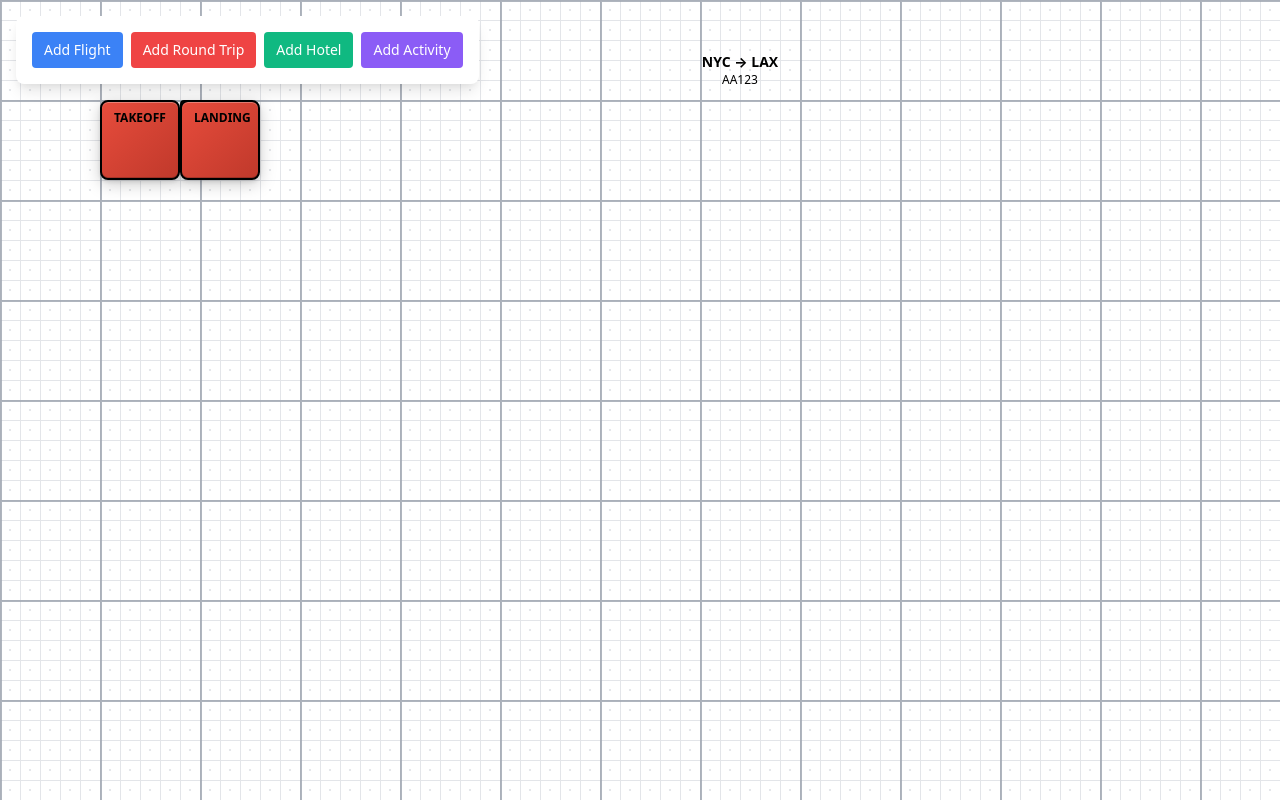
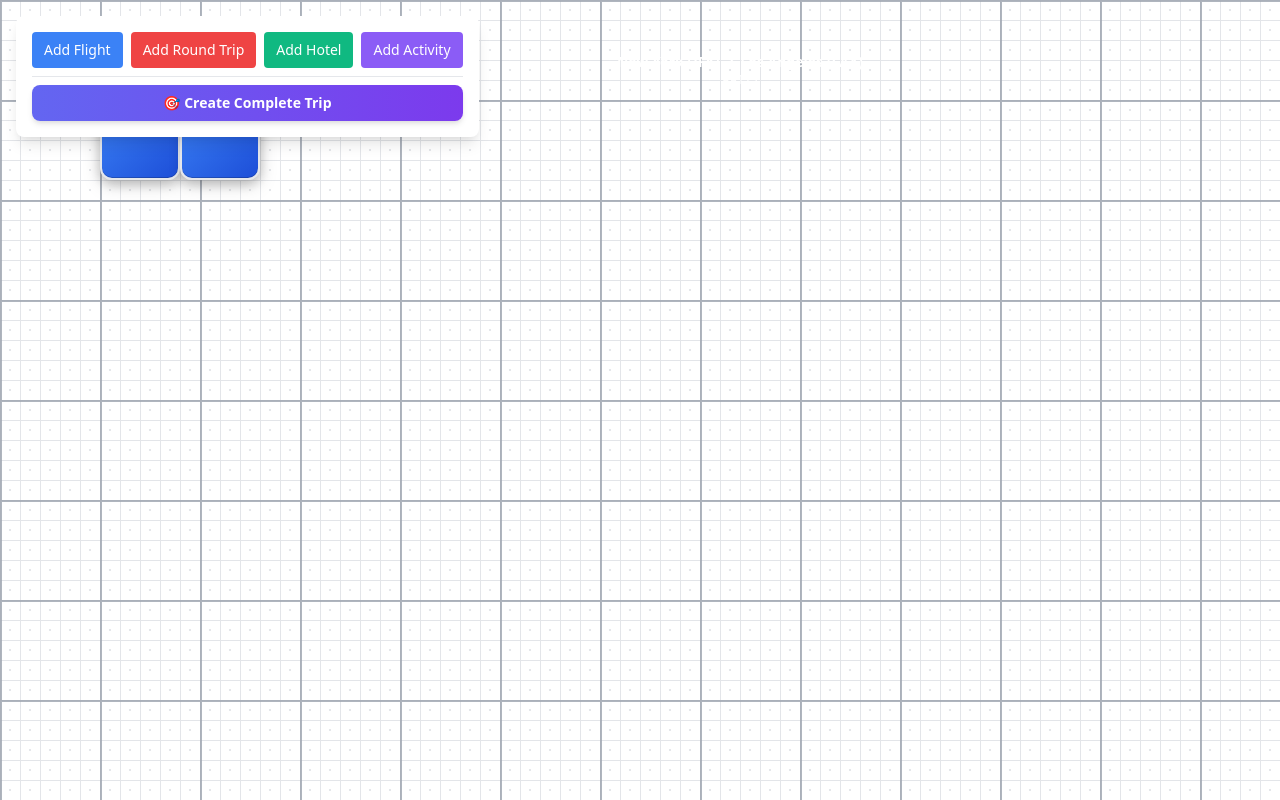
Before and after one commit to luciusscala/canvastest, a React (Vite) app: page / in a window 1280 px wide. Both pictures are taken after a click on the button "Add Flight". Built offline with nearby package versions, Linux system fonts and the light colour scheme.

Commit message:
added proper connection logic for bigger flights

```diff
--- a/src/components/Canvas.tsx
+++ b/src/components/Canvas.tsx
@@ -88,7 +88,7 @@ function CanvasContent({ children }: CanvasProps) {
   return (
     <div
       ref={canvasRef}
-      className="w-full h-screen overflow-hidden bg-white cursor-grab active:cursor-grabbing"
+      className="w-full h-screen overflow-hidden bg-gradient-to-br from-slate-50 to-slate-100 cursor-grab active:cursor-grabbing"
       onMouseDown={handleMouseDown}
       onMouseMove={handleMouseMove}
       onMouseUp={handleMouseUp}
--- a/src/components/TimelineBlock.tsx
+++ b/src/components/TimelineBlock.tsx
@@ -1,5 +1,21 @@
 import React from 'react';
 import type { TravelBlock } from '../types/index';
+
+// Helper function to format dates
+const formatDate = (date: Date) => {
+  return date.toLocaleDateString('en-US', {
+    month: 'short',
+    day: 'numeric',
+    hour: '2-digit',
+    minute: '2-digit'
+  });
+};
+
+const formatDateRange = (startDate: Date, endDate: Date) => {
+  const start = startDate.toLocaleDateString('en-US', { month: 'short', day: 'numeric' });
+  const end = endDate.toLocaleDateString('en-US', { month: 'short', day: 'numeric' });
+  return `${start} - ${end}`;
+};
 
 interface TimelineBlockProps {
   block: TravelBlock;
@@ -23,21 +39,31 @@ export function TimelineBlock({
 
   const getBlockColor = () => {
     switch (block.type) {
-      case 'flight': return '#E74C3C'; // Red-brown like in the image
-      case 'roundtrip-flight': return '#E74C3C'; // Red-brown for round-trip
-      case 'hotel': return '#2ECC71'; // Light green like in the image
-      case 'activity': return '#3498DB'; // Blue like in the image
-      default: return '#95A5A6';
+      case 'flight': return '#3B82F6'; // Professional blue
+      case 'roundtrip-flight': return '#DC2626'; // Professional red
+      case 'hotel': return '#059669'; // Professional green
+      case 'activity': return '#7C3AED'; // Professional purple
+      default: return '#6B7280';
     }
   };
 
   const getBlockAccent = () => {
     switch (block.type) {
-      case 'flight': return '#C0392B'; // Darker red
-      case 'roundtrip-flight': return '#C0392B'; // Darker red for round-trip
-      case 'hotel': return '#27AE60'; // Darker green
-      case 'activity': return '#2980B9'; // Darker blue
-      default: return '#7F8C8D';
+      case 'flight': return '#1D4ED8'; // Darker blue
+      case 'roundtrip-flight': return '#B91C1C'; // Darker red
+      case 'hotel': return '#047857'; // Darker green
+      case 'activity': return '#5B21B6'; // Darker purple
+      default: return '#4B5563';
+    }
+  };
+
+  const getBlockIcon = () => {
+    switch (block.type) {
+      case 'flight': return '✈️';
+      case 'roundtrip-flight': return '🔄';
+      case 'hotel': return '🏨';
+      case 'activity': return '🎯';
+      default: return '📅';
     }
   };
 
@@ -46,7 +72,7 @@ export function TimelineBlock({
     return (
       <div
         className={`
-          relative cursor-move select-none
+          relative cursor-move select-none group
           ${isDragging ? 'opacity-80 scale-105 z-50' : ''}
           transition-all duration-200 ease-out
         `}
@@ -55,6 +81,11 @@ export function TimelineBlock({
           top: block.y,
         }}
       >
+        {/* Date indicator above the block */}
+        <div className="absolute -top-8 left-0 text-xs text-gray-600 font-medium whitespace-nowrap">
+          {formatDate(block.startTime)} - {formatDate(block.endTime)}
+        </div>
+
         <div
           className="relative text-white font-medium"
           style={{
@@ -63,17 +94,22 @@ export function TimelineBlock({
           }}
         >
           <div
-            className="relative px-3 py-2 rounded-lg border-2 border-black"
+            className="relative px-3 py-2 rounded-xl border-2 border-white/20 group-hover:border-white/40 transition-all duration-200"
             style={{
               backgroundColor: getBlockColor(),
               background: `linear-gradient(135deg, ${getBlockColor()} 0%, ${getBlockAccent()} 100%)`,
               boxShadow: `
-                inset 0 1px 0 rgba(255,255,255,0.3),
+                inset 0 1px 0 rgba(255,255,255,0.4),
                 inset 0 -1px 0 rgba(0,0,0,0.2),
-                0 2px 4px rgba(0,0,0,0.1)
+                0 4px 12px rgba(0,0,0,0.15)
               `,
             }}
           >
+            {/* Icon */}
+            <div className="absolute -top-1 -right-1 text-lg">
+              {getBlockIcon()}
+            </div>
+
             <div className="relative z-10">
               {children}
             </div>
@@ -87,7 +123,7 @@ export function TimelineBlock({
   return (
     <div
       className={`
-        relative cursor-move select-none
+        relative cursor-move select-none group
         ${isDragging ? 'opacity-80 scale-105 z-50' : ''}
         transition-all duration-200 ease-out
       `}
@@ -96,6 +132,11 @@ export function TimelineBlock({
         top: block.y,
       }}
     >
+      {/* Date range indicator above the timeline */}
+      <div className="absolute -top-8 left-0 text-xs text-gray-600 font-medium whitespace-nowrap">
+        {formatDateRange(block.startTime, block.endTime)}
+      </div>
+
       {/* Content above the timeline */}
       <div className="absolute -top-12 left-0 w-full text-center">
         {children}
@@ -110,21 +151,26 @@ export function TimelineBlock({
       >
         {/* Start Event Block (Check-in, Departure) - Thick block */}
         <div
-          className="absolute left-0 top-0 px-3 py-2 rounded-lg border-2 border-black"
+          className="absolute left-0 top-0 px-3 py-2 rounded-xl border-2 border-white/20 group-hover:border-white/40 transition-all duration-200"
           style={{
             width: `${EVENT_BLOCK_WIDTH}px`,
             height: `${EVENT_BLOCK_WIDTH}px`,
             backgroundColor: getBlockColor(),
             background: `linear-gradient(135deg, ${getBlockColor()} 0%, ${getBlockAccent()} 100%)`,
             boxShadow: `
-              inset 0 1px 0 rgba(255,255,255,0.3),
+              inset 0 1px 0 rgba(255,255,255,0.4),
               inset 0 -1px 0 rgba(0,0,0,0.2),
-              0 2px 4px rgba(0,0,0,0.1)
+              0 4px 12px rgba(0,0,0,0.15)
             `,
             zIndex: 2,
           }}
         >
-          <div className="text-xs font-bold text-black">
+          {/* Icon */}
+          <div className="absolute -top-1 -right-1 text-lg">
+            {getBlockIcon()}
+          </div>
+
+          <div className="text-xs font-bold text-white">
             {block.type === 'roundtrip-flight' ? 'DEPARTURE' :
              block.type === 'flight' ? 'TAKEOFF' : 'CHECK-IN'}
           </div>
@@ -132,7 +178,7 @@ export function TimelineBlock({
 
         {/* Thin horizontal connecting line - flush with top of rectangles */}
         <div
-          className="absolute border-2 border-black rounded"
+          className="absolute border-2 border-white/20 group-hover:border-white/40 rounded transition-all duration-200"
           style={{
             left: `${EVENT_BLOCK_WIDTH}px`,
             top: '0px', // Flush with the top of the thick rectangles
@@ -142,12 +188,13 @@ export function TimelineBlock({
             background: `linear-gradient(90deg, ${getBlockColor()} 0%, ${getBlockAccent()} 100%)`,
             zIndex: 1,
             minWidth: '20px', // Ensure minimum width for visibility
+            boxShadow: 'inset 0 1px 0 rgba(255,255,255,0.2)',
           }}
         />
 
         {/* End Event Block (Check-out, Return) - Thick block */}
         <div
-          className="absolute top-0 px-3 py-2 rounded-lg border-2 border-black"
+          className="absolute top-0 px-3 py-2 rounded-xl border-2 border-white/20 group-hover:border-white/40 transition-all duration-200"
           style={{
             left: `${totalWidth - EVENT_BLOCK_WIDTH}px`,
             width: `${EVENT_BLOCK_WIDTH}px`,
@@ -155,14 +202,19 @@ export function TimelineBlock({
             backgroundColor: getBlockColor(),
             background: `linear-gradient(135deg, ${getBlockColor()} 0%, ${getBlockAccent()} 100%)`,
             boxShadow: `
-              inset 0 1px 0 rgba(255,255,255,0.3),
+              inset 0 1px 0 rgba(255,255,255,0.4),
               inset 0 -1px 0 rgba(0,0,0,0.2),
-              0 2px 4px rgba(0,0,0,0.1)
+              0 4px 12px rgba(0,0,0,0.15)
             `,
             zIndex: 2,
           }}
         >
-          <div className="text-xs font-bold text-black">
+          {/* Icon */}
+          <div className="absolute -top-1 -right-1 text-lg">
+            {getBlockIcon()}
+          </div>
+
+          <div className="text-xs font-bold text-white">
             {block.type === 'roundtrip-flight' ? 'RETURN' :
              block.type === 'flight' ? 'LANDING' : 'CHECK-OUT'}
           </div>
@@ -174,17 +226,21 @@ export function TimelineBlock({
             {/* Left connection point */}
             <div className="absolute left-0 top-1/2 transform -translate-y-1/2 -translate-x-3">
               <div
-                className="w-4 h-4 rounded-full border-2 border-white shadow-lg animate-pulse"
-                style={{ backgroundColor: '#FFD700' }}
-              />
+                className="w-5 h-5 rounded-full border-2 border-white shadow-lg animate-pulse flex items-center justify-center"
+                style={{ backgroundColor: '#F59E0B' }}
+              >
+                <div className="w-2 h-2 bg-white rounded-full"></div>
+              </div>
             </div>
 
             {/* Right connection point */}
             <div className="absolute right-0 top-1/2 transform -translate-y-1/2 translate-x-3">
               <div
-                className="w-4 h-4 rounded-full border-2 border-white shadow-lg animate-pulse"
-                style={{ backgroundColor: '#FFD700' }}
-              />
+                className="w-5 h-5 rounded-full border-2 border-white shadow-lg animate-pulse flex items-center justify-center"
+                style={{ backgroundColor: '#F59E0B' }}
+              >
+                <div className="w-2 h-2 bg-white rounded-full"></div>
+              </div>
             </div>
           </div>
         )}
--- a/src/components/Toolbar.tsx
+++ b/src/components/Toolbar.tsx
@@ -13,9 +13,9 @@ export function Toolbar() {
     const flight: FlightBlock = {
       id: `flight-${Date.now()}`,
       type: 'flight',
-      title: 'Sample Flight',
-      from: 'NYC',
-      to: 'LAX',
+      title: 'JFK → LAX',
+      from: 'New York (JFK)',
+      to: 'Los Angeles (LAX)',
       flightNumber: 'AA123',
       startTime,
       endTime,
@@ -35,9 +35,9 @@ export function Toolbar() {
     const hotel: HotelBlock = {
       id: `hotel-${Date.now()}`,
       type: 'hotel',
-      title: 'Sample Hotel',
-      name: 'Grand Plaza Hotel',
-      location: 'Los Angeles, CA',
+      title: 'The Beverly Hills Hotel',
+      name: 'The Beverly Hills Hotel',
+      location: 'Beverly Hills, CA',
       startTime,
       endTime,
       duration,
@@ -56,11 +56,11 @@ export function Toolbar() {
     const roundTripFlight: RoundTripFlightBlock = {
       id: `roundtrip-flight-${Date.now()}`,
       type: 'roundtrip-flight',
-      title: 'Round Trip Flight',
-      departureFrom: 'NYC',
-      departureTo: 'LAX',
-      returnFrom: 'LAX',
-      returnTo: 'NYC',
+      title: 'NYC ↔ LAX',
+      departureFrom: 'New York (JFK)',
+      departureTo: 'Los Angeles (LAX)',
+      returnFrom: 'Los Angeles (LAX)',
+      returnTo: 'New York (JFK)',
       departureFlightNumber: 'AA123',
       returnFlightNumber: 'AA456',
       departureTime,
@@ -83,10 +83,10 @@ export function Toolbar() {
     const activity: ActivityBlock = {
       id: `activity-${Date.now()}`,
       type: 'activity',
-      title: 'Sample Activity',
-      name: 'Hollywood Tour',
-      location: 'Hollywood, CA',
-      description: 'Guided tour of famous landmarks',
+      title: 'Hollywood Studio Tour',
+      name: 'Warner Bros. Studio Tour',
+      location: 'Burbank, CA',
+      description: 'Behind-the-scenes tour of famous movie sets',
       startTime,
       endTime,
       duration,
@@ -96,32 +96,142 @@ export function Toolbar() {
     addBlock(activity);
   };
 
+  const addCompleteTrip = () => {
+    const now = new Date();
+
+    // Round-trip flight
+    const departureTime = new Date(now.getTime() + 2 * 60 * 60 * 1000);
+    const returnTime = new Date(now.getTime() + 5 * 24 * 60 * 60 * 1000);
+    const flightDuration = (returnTime.getTime() - departureTime.getTime()) / (1000 * 60 * 60);
+
+    const roundTripFlight: RoundTripFlightBlock = {
+      id: `trip-flight-${Date.now()}`,
+      type: 'roundtrip-flight',
+      title: 'NYC ↔ LAX',
+      departureFrom: 'New York (JFK)',
+      departureTo: 'Los Angeles (LAX)',
+      returnFrom: 'Los Angeles (LAX)',
+      returnTo: 'New York (JFK)',
+      departureFlightNumber: 'AA123',
+      returnFlightNumber: 'AA456',
+      departureTime,
+      returnTime,
+      startTime: departureTime,
+      endTime: returnTime,
+      duration: flightDuration,
+      x: 100,
+      y: 100,
+    };
+    addBlock(roundTripFlight);
+
+    // Hotel stay
+    const checkInTime = new Date(now.getTime() + 8 * 60 * 60 * 1000);
+    const checkOutTime = new Date(now.getTime() + 4 * 24 * 60 * 60 * 1000);
+    const hotelDuration = (checkOutTime.getTime() - checkInTime.getTime()) / (1000 * 60 * 60);
+
+    const hotel: HotelBlock = {
+      id: `trip-hotel-${Date.now()}`,
+      type: 'hotel',
+      title: 'The Beverly Hills Hotel',
+      name: 'The Beverly Hills Hotel',
+      location: 'Beverly Hills, CA',
+      startTime: checkInTime,
+      endTime: checkOutTime,
+      duration: hotelDuration,
+      x: 100,
+      y: 200,
+    };
+    addBlock(hotel);
+
+    // Activities
+    const activities = [
+      {
+        name: 'Hollywood Sign Hike',
+        location: 'Griffith Park, CA',
+        description: 'Hike to the famous Hollywood Sign',
+        startOffset: 12, // 12 hours after trip start
+        duration: 4, // 4 hours
+        x: 100,
+        y: 300,
+      },
+      {
+        name: 'Santa Monica Pier',
+        location: 'Santa Monica, CA',
+        description: 'Visit the iconic pier and beach',
+        startOffset: 24, // 1 day after trip start
+        duration: 6, // 6 hours
+        x: 100,
+        y: 400,
+      },
+      {
+        name: 'Universal Studios',
+        location: 'Universal City, CA',
+        description: 'Theme park and studio tour',
+        startOffset: 36, // 1.5 days after trip start
+        duration: 8, // 8 hours
+        x: 100,
+        y: 500,
+      },
+    ];
+
+    activities.forEach((activity, index) => {
+      const startTime = new Date(now.getTime() + activity.startOffset * 60 * 60 * 1000);
+      const endTime = new Date(startTime.getTime() + activity.duration * 60 * 60 * 1000);
+      const duration = activity.duration;
+
+      const activityBlock: ActivityBlock = {
+        id: `trip-activity-${Date.now()}-${index}`,
+        type: 'activity',
+        title: activity.name,
+        name: activity.name,
+        location: activity.location,
+        description: activity.description,
+        startTime,
+        endTime,
+        duration,
+        x: activity.x,
+        y: activity.y,
+      };
+      addBlock(activityBlock);
+    });
+  };
+
   return (
-    <div className="absolute top-4 left-4 z-10 bg-white rounded-lg shadow-lg p-4 flex gap-2">
+    <div className="absolute top-4 left-4 z-10 bg-white rounded-lg shadow-lg p-4 flex flex-col gap-2">
+      <div className="flex gap-2">
         <button
           onClick={addSampleFlight}
-        className="px-3 py-2 bg-blue-500 text-white rounded hover:bg-blue-600 text-sm"
+          className="px-3 py-2 bg-blue-500 text-white rounded hover:bg-blue-600 text-sm font-medium transition-colors"
         >
           Add Flight
         </button>
         <button
           onClick={addSampleRoundTripFlight}
-        className="px-3 py-2 bg-red-500 text-white rounded hover:bg-red-600 text-sm"
+          className="px-3 py-2 bg-red-500 text-white rounded hover:bg-red-600 text-sm font-medium transition-colors"
         >
           Add Round Trip
         </button>
         <button
           onClick={addSampleHotel}
-        className="px-3 py-2 bg-green-500 text-white rounded hover:bg-green-600 text-sm"
+          className="px-3 py-2 bg-green-500 text-white rounded hover:bg-green-600 text-sm font-medium transition-colors"
         >
           Add Hotel
         </button>
         <button
           onClick={addSampleActivity}
-        className="px-3 py-2 bg-purple-500 text-white rounded hover:bg-purple-600 text-sm"
+          className="px-3 py-2 bg-purple-500 text-white rounded hover:bg-purple-600 text-sm font-medium transition-colors"
         >
           Add Activity
         </button>
       </div>
+      <div className="border-t pt-2">
+        <button
+          onClick={addCompleteTrip}
+          className="w-full px-4 py-2 bg-gradient-to-r from-indigo-500 to-purple-600 text-white rounded-lg hover:from-indigo-600 hover:to-purple-700 text-sm font-semibold transition-all duration-200 shadow-md hover:shadow-lg"
+        >
+          🎯 Create Complete Trip
+        </button>
+      </div>
+    </div>
   );
 }
--- a/src/components/blocks/ActivityBlock.tsx
+++ b/src/components/blocks/ActivityBlock.tsx
@@ -5,12 +5,10 @@ interface ActivityBlockProps {
 }
 
 export function ActivityBlock({ block }: ActivityBlockProps) {
-  // Activity blocks are simple single blocks, no duration calculation needed
-
   return (
-    <div className="text-white">
+    <div className="text-white text-center">
       <div className="font-bold text-sm drop-shadow-sm">{block.name}</div>
-      <div className="text-xs drop-shadow-sm">{block.location}</div>
+      <div className="text-xs opacity-90 font-medium">{block.location}</div>
     </div>
   );
 }
--- a/src/components/blocks/FlightBlock.tsx
+++ b/src/components/blocks/FlightBlock.tsx
@@ -5,14 +5,11 @@ interface FlightBlockProps {
 }
 
 export function FlightBlock({ block }: FlightBlockProps) {
-  // Duration is already in hours
-  const hours = Math.round(block.duration * 10) / 10;
-
   return (
-    <div className="text-black text-center">
-      <div className="font-bold text-sm">{block.from} → {block.to}</div>
+    <div className="text-white text-center">
+      <div className="font-bold text-sm drop-shadow-sm">{block.from} → {block.to}</div>
       {block.flightNumber && (
-        <div className="text-xs">{block.flightNumber}</div>
+        <div className="text-xs opacity-90 font-medium">{block.flightNumber}</div>
       )}
     </div>
   );
--- a/src/components/blocks/HotelBlock.tsx
+++ b/src/components/blocks/HotelBlock.tsx
@@ -5,13 +5,10 @@ interface HotelBlockProps {
 }
 
 export function HotelBlock({ block }: HotelBlockProps) {
-  // Convert duration from hours to days for display
-  const days = Math.round((block.duration / 24) * 10) / 10;
-
   return (
-    <div className="text-black text-center">
-      <div className="font-bold text-sm">{block.name}</div>
-      <div className="text-xs">{block.location}</div>
+    <div className="text-white text-center">
+      <div className="font-bold text-sm drop-shadow-sm">{block.name}</div>
+      <div className="text-xs opacity-90 font-medium">{block.location}</div>
     </div>
   );
 }
--- a/src/components/blocks/RoundTripFlightBlock.tsx
+++ b/src/components/blocks/RoundTripFlightBlock.tsx
@@ -6,9 +6,9 @@ interface RoundTripFlightBlockProps {
 
 export function RoundTripFlightBlock({ block }: RoundTripFlightBlockProps) {
   return (
-    <div className="text-black text-center">
-      <div className="font-bold text-sm">{block.departureFrom} → {block.departureTo}</div>
-      <div className="text-xs">{block.returnFrom} → {block.returnTo}</div>
+    <div className="text-white text-center">
+      <div className="font-bold text-sm drop-shadow-sm">{block.departureFrom} → {block.departureTo}</div>
+      <div className="text-xs opacity-90 font-medium">{block.returnFrom} → {block.returnTo}</div>
     </div>
   );
 }
```
Also changed, not shown: src/components/SnappingIndicator.tsx (+7 -3 lines). Lines whose indentation alone changed are shown as unchanged.
